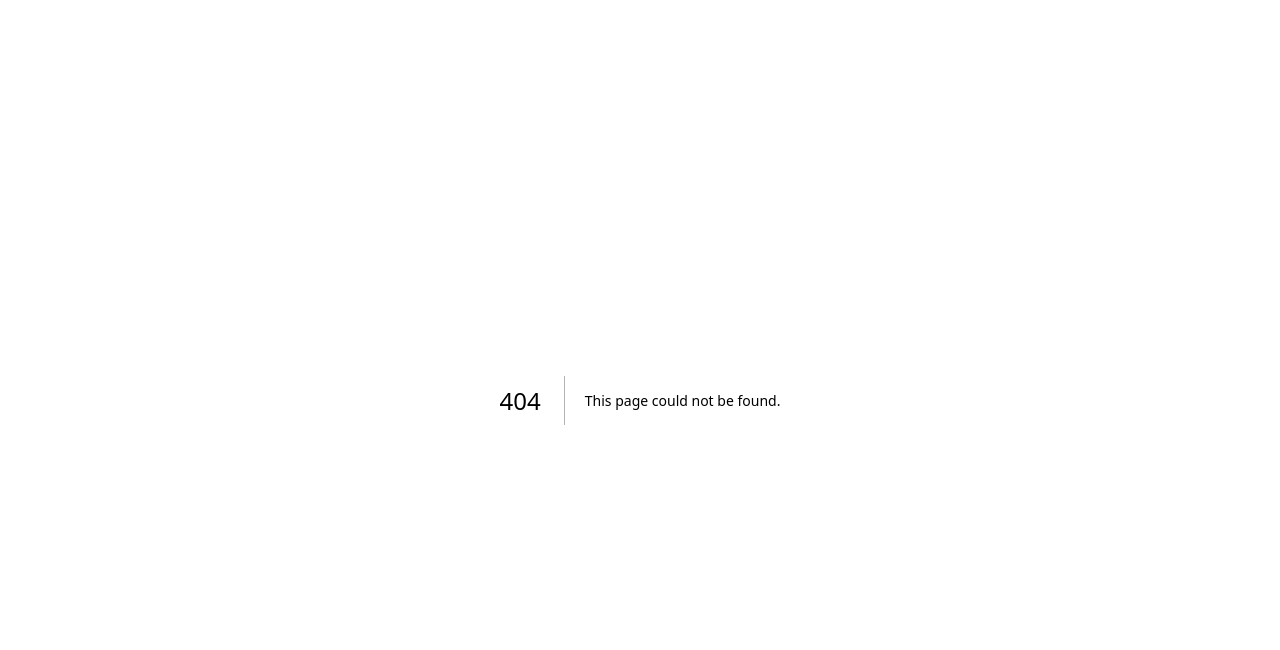
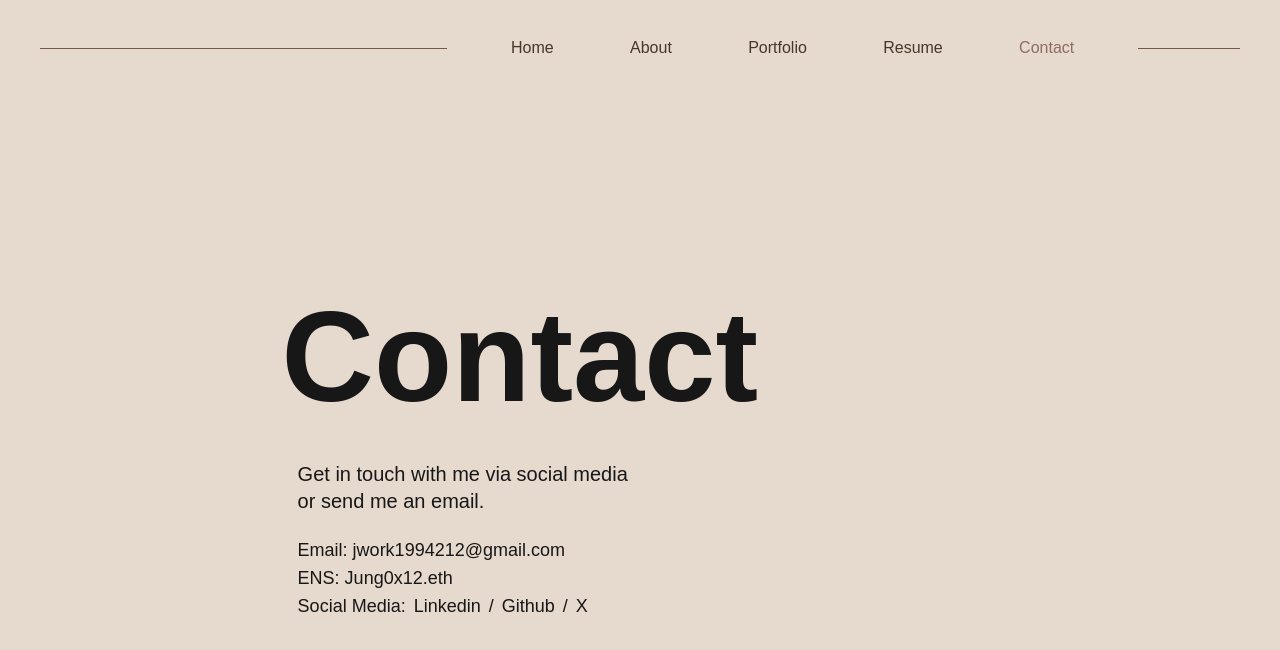
Before and after one commit to Jung0x12/Jung, a Next.js app: page /contact in a window 1280 px wide. Before the commit this address had no page. Shown: the top 650 px of the page. Built offline with nearby package versions, Linux system fonts and the light colour scheme.

Commit message:
feat: done Contact page

```diff
--- /dev/null
+++ b/src/app/contact/page.tsx
@@ -0,0 +1,11 @@
+import Header from "@/components/common/Header";
+import ContactContent from "@/components/contact/ContactContent";
+
+export default function Contact() {
+  return (
+    <div className="h-screen flex flex-col">
+      <Header />
+      <ContactContent />
+    </div>
+  );
+}
--- /dev/null
+++ b/src/components/contact/ContactContent.tsx
@@ -0,0 +1,52 @@
+const ContactContent = () => {
+  const socialLinks = [
+    { name: "Linkedin", url: "https://www.linkedin.com/in/jung0x12/" },
+    { name: "Github", url: "https://github.com/Jung0x12" },
+    { name: "X", url: "https://x.com/Tuanimoo" },
+  ];
+
+  const SocialLink = ({ name, url }: { name: string; url: string }) => (
+    <a
+      href={url}
+      target="_blank"
+      rel="noopener noreferrer"
+      className="hover:underline mx-2"
+    >
+      {name}
+    </a>
+  );
+
+  return (
+    <div className="flex flex-grow mt-4">
+      <div className="w-[55%]">
+        <div className="flex flex-col h-full items-end justify-center">
+          <div className="w-3/5 2xl:w-3/5">
+            <div className="text-9xl font-bold">Contact</div>
+            <div className="text-xl leading-snug mt-10 ms-4">
+              Get in touch with me via social media
+              <br /> or send me an email.
+            </div>
+            <div className="text-lg mt-5 ms-4">
+              <div>
+                Email: jwork1994212@gmail.com
+                <br />
+                ENS: Jung0x12.eth
+              </div>
+              <div>
+                Social Media:
+                {socialLinks.map((link, index) => (
+                  <span key={index}>
+                    <SocialLink name={link.name} url={link.url} />
+                    {index < socialLinks.length - 1 && "/"}
+                  </span>
+                ))}
+              </div>
+            </div>
+          </div>
+        </div>
+      </div>
+    </div>
+  );
+};
+
+export default ContactContent;
```
